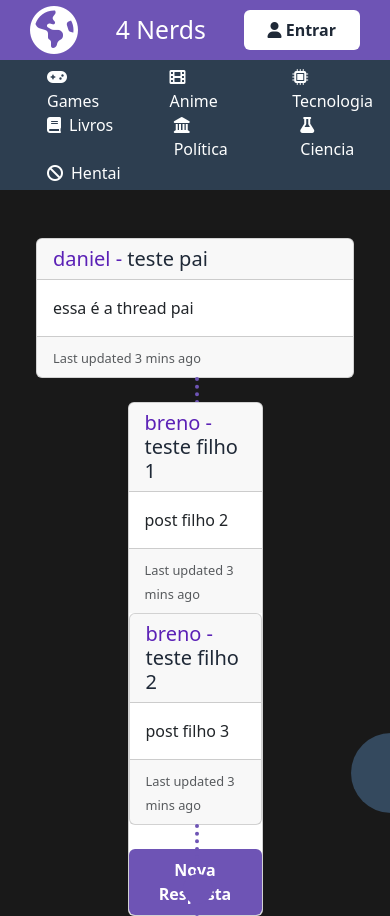
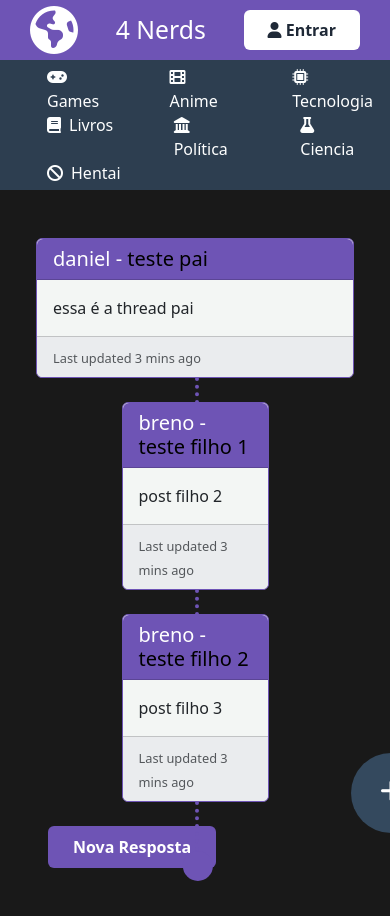
Before and after one commit to BrenoFSales/Forum-Web, a Flask app: page /thread/1 in a window 390 px wide; the page is wider, and only the part inside the window is pictured. Run offline with Flask 3, Linux system fonts and the light colour scheme; data comes from the database, SQL or seed files in the repository; some libraries are stand-ins or nearby versions.

Commit message:
editModal-corrigido
nav do header corrigido também

```diff
--- a/app.py
+++ b/app.py
@@ -230,7 +230,11 @@
     result.content = novo_conteudo
     result.title = novo_title
     db.session.commit()
-    return flask.redirect(flask.url_for('thread', id=result.id))
+
+    if result.parent_id is None:
+        return flask.redirect(flask.url_for('thread', id=result.id))
+
+    return flask.redirect(flask.url_for('thread', id=result.parent_id))
 
 @app.route('/excluirThread/<id>', methods=['POST'])
 def excluirThread(id):
--- a/assets/styles/thread.css
+++ b/assets/styles/thread.css
@@ -19,11 +19,6 @@
     transform: translateX(-57%);
 }
 
-.thread{
-    position: relative;
-    border: 2px solid #6e54b5;
-}
-
 #thread-container {
     height: 100%;
     width: 100%;
@@ -37,7 +32,3 @@
 #newReply {
     margin-left: 92%;
 }
-
-/* #postThread {
-    margin-bottom: 50px;
-} */
--- a/templates/headerLayout.html
+++ b/templates/headerLayout.html
@@ -18,13 +18,13 @@
 </header>
 <nav class="d-flex justify-content-between">
   <ul class="row w-100 m-auto">
-    <li class="fs-6 col"><i class="fa-solid fa-gamepad me-2"></i>Games</li>
-    <li class="fs-6 col"><i class="fa-solid fa-film me-2"></i>Anime</li>
-    <li class="fs-6 col"><i class="fa-solid fa-microchip me-2"></i>Tecnologia</li>
-    <li class="fs-6 col"><i class="fa-solid fa-book me-2"></i>Livros</li>
-    <li class="fs-6 col"><i class="fa-solid fa-landmark me-2"></i>Política</li>
-    <li class="fs-6 col"><i class="fa-solid fa-flask me-2"></i>Ciencia</li>
-    <li class="fs-6 col"><i class="fa-solid fa-ban me-2"></i>Hentai</li>
+    <li class="fs-6 col"><a href="{{ url_for('subforum_index', name='Games')}}"><i class="fa-solid fa-gamepad me-2"></i>Games</a></li>
+    <li class="fs-6 col"><a href="{{ url_for('subforum_index', name='Anime')}}"><i class="fa-solid fa-film me-2"></i>Anime</a></li>
+    <li class="fs-6 col"><a href="{{ url_for('subforum_index', name='Tecnologia')}}"><i class="fa-solid fa-microchip me-2"></i>Tecnologia</a></li>
+    <li class="fs-6 col"><a href="{{ url_for('subforum_index', name='Livros')}}"><i class="fa-solid fa-book me-2"></i>Livros</a></li>
+    <li class="fs-6 col"><a href="{{ url_for('subforum_index', name='Politica')}}"><i class="fa-solid fa-landmark me-2"></i>Política</a></li>
+    <li class="fs-6 col"><a href="{{ url_for('subforum_index', name='Ciência')}}"><i class="fa-solid fa-flask me-2"></i>Ciencia</a></li>
+    <li class="fs-6 col"><a href="{{ url_for('subforum_index', name='Hentai')}}"><i class="fa-solid fa-ban me-2"></i>Hentai</a></li>
   </ul>
 </nav>
 <div>
--- a/templates/post.html
+++ b/templates/post.html
@@ -1,4 +1,4 @@
-<div hx-target="this" id="{{ post_html_id }}" id="postThread" class="card mb-4 px-0" style="max-width: 600px;">
+<div hx-target="this" id="{{ post_html_id }}" class="d-flex card cardCustom mb-4 px-0 rounded-2" style="max-width: 600px;">
   <div class="row g-0">
     {% if post.attachment != '' and post.attachment != None %}
     <div class="col-md-4">
@@ -6,15 +6,13 @@
         <img src="{{ url_for('static', filename=post.attachment) }}" class="img-fluid rounded-start">
       </a>
     </div>
-    <div class="col-md-8">
-    {% else %}
-    <div class="col-md-12">
-    {% endif%}
-    <div class="card-header">
+    {% endif %}
+    <div class="col">
+      <div class="card-header rounded-top-2">
         {% if linkable %}
         <a href="{{ url_for('thread', id=post.id) }}">
           {% endif %}
-        <h1 class="text-gray-800 fs-5"><span class="text-violet-800 class">{{ post.user.username }} - </span>{{ post.title }}</h1>
+          <h1 class="text-black fs-5"><span class="text-white class">{{ post.user.username }} - </span>{{ post.title }}</h1>
           {% if linkable %}
         </a>
         {% endif %}
@@ -23,20 +21,18 @@
         <p class="card-text">{{ post.content }}</p>
       </div>
     </div>
-  </div>
-  <div class="card-footer w-100 d-flex">
+    <div class="card-footer w-100 d-flex rounded-bottom-2">
       <div class="d-flex justify-content-between flex-fill">
         <div class="p-auto">
           <small class="text-body-secondary">Last updated 3 mins ago</small>
         </div>
-        {% if current_user.is_authenticated%}
         <!-- controles: editar e excluir -->
+        {% if current_user.is_authenticated and current_user == post.user%}
         <div class="flex">
-          {% if current_user == post.user%}
           <button
-            class="btn btn-secondary d-flex align-items-center"
+            class="btn btn-secondary d-flex align-items-center me-1"
             style="background-color: #00000000; color: initial;"
-            data-bs-toggle="modal" data-bs-target="#editModal">
+            data-bs-toggle="modal" data-bs-target="#{{ post_modal_id }}">
             <i class="fa-solid fa-pen-to-square"></i>
           </button>
           <!-- aciona a rota de excluirThread quando botao emitir o evento click. -->
@@ -49,16 +45,16 @@
             class="btn btn-danger" type="submit" style="background-color: #00000000; color: initial;">
             <i class="fa-solid fa-trash-can" style="color: red;"></i>
           </button>
+        </div>
         {% endif %}
       </div>
     </div>
-    {% endif %}
+    <div id="linha-conexao"><div id="fim-conexao"></div></div>
   </div>
-  <div id="linha-conexao"><div id="fim-conexao"></div></div>
 </div>
 
 <!-- Editar a Thread -->
-<div class="modal fade" id="editModal" data-bs-backdrop="static" tabindex="-1" aria-labelledby="editModal" aria-hidden="true">
+<div class="modal fade" id="{{ post_modal_id }}" data-bs-backdrop="static" tabindex="-1" aria-labelledby="editModal" aria-hidden="true">
   <div class="modal-dialog modal-dialog-centered">
     <div class="modal-content">
       <div class="modal-header">
@@ -90,3 +86,19 @@
     </div>
   </div>
 </div>
+
+<style>
+/* Card Post Style */
+.cardCustom {
+    background-color: #f3f6f4;
+    border-color: #6e54b5;
+}
+
+.cardCustom .card-header {
+    background-color:#6e54b5;
+}
+
+.cardCustom .card-footer {
+    background-color: #eaecee;
+}
+</style>
--- a/templates/thread.html
+++ b/templates/thread.html
@@ -1,4 +1,3 @@
-
 <div id="thread-container" class="container p-5">
   <div id="super-thread" class="row justify-content-center">
   {{ thread_template | safe }}
--- a/views/components.py
+++ b/views/components.py
@@ -10,6 +10,7 @@
         'post.html',
         post=post,
         post_html_id=f'post-{post.id}',
+        post_modal_id=f'post-modal-{post.id}',
         linkable=linkable
     ))
 
```
Lines whose indentation alone changed are shown as unchanged.
